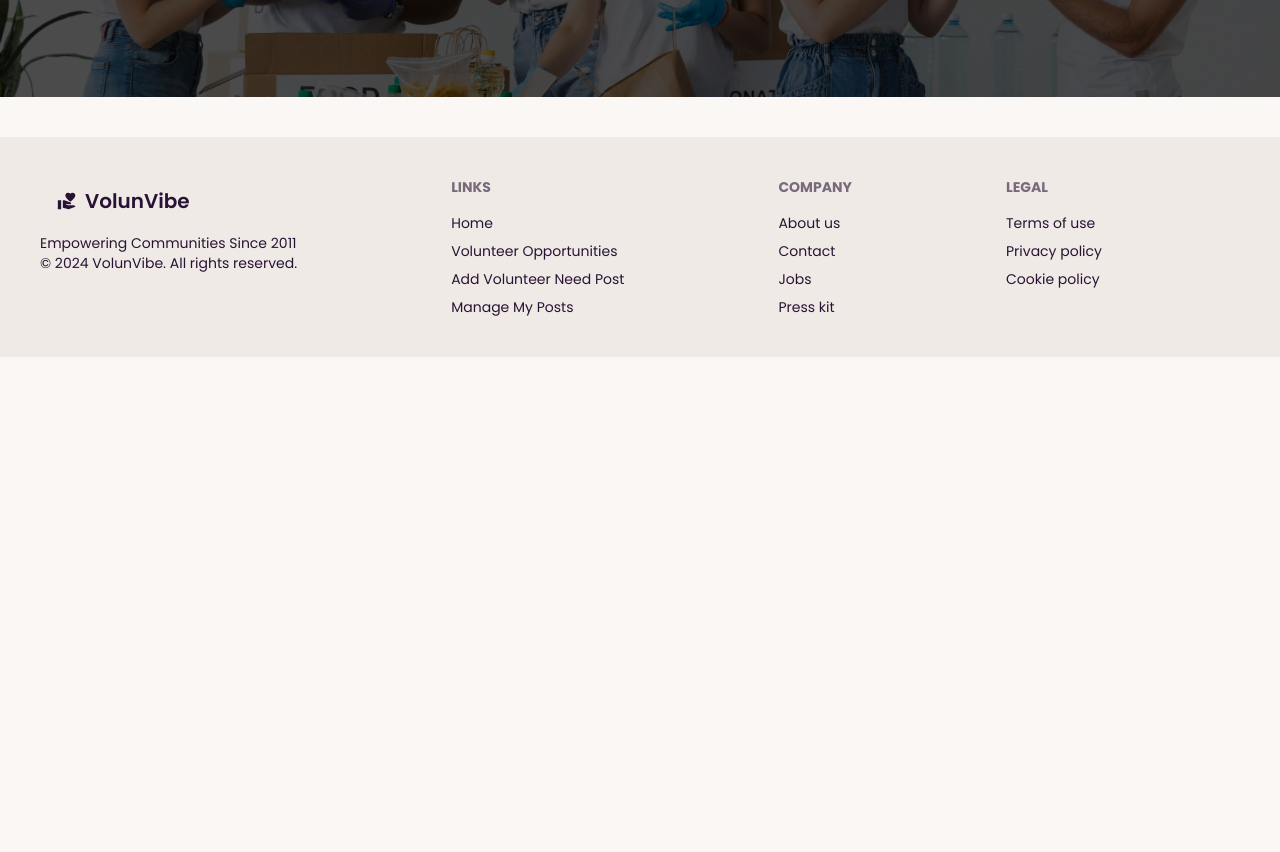
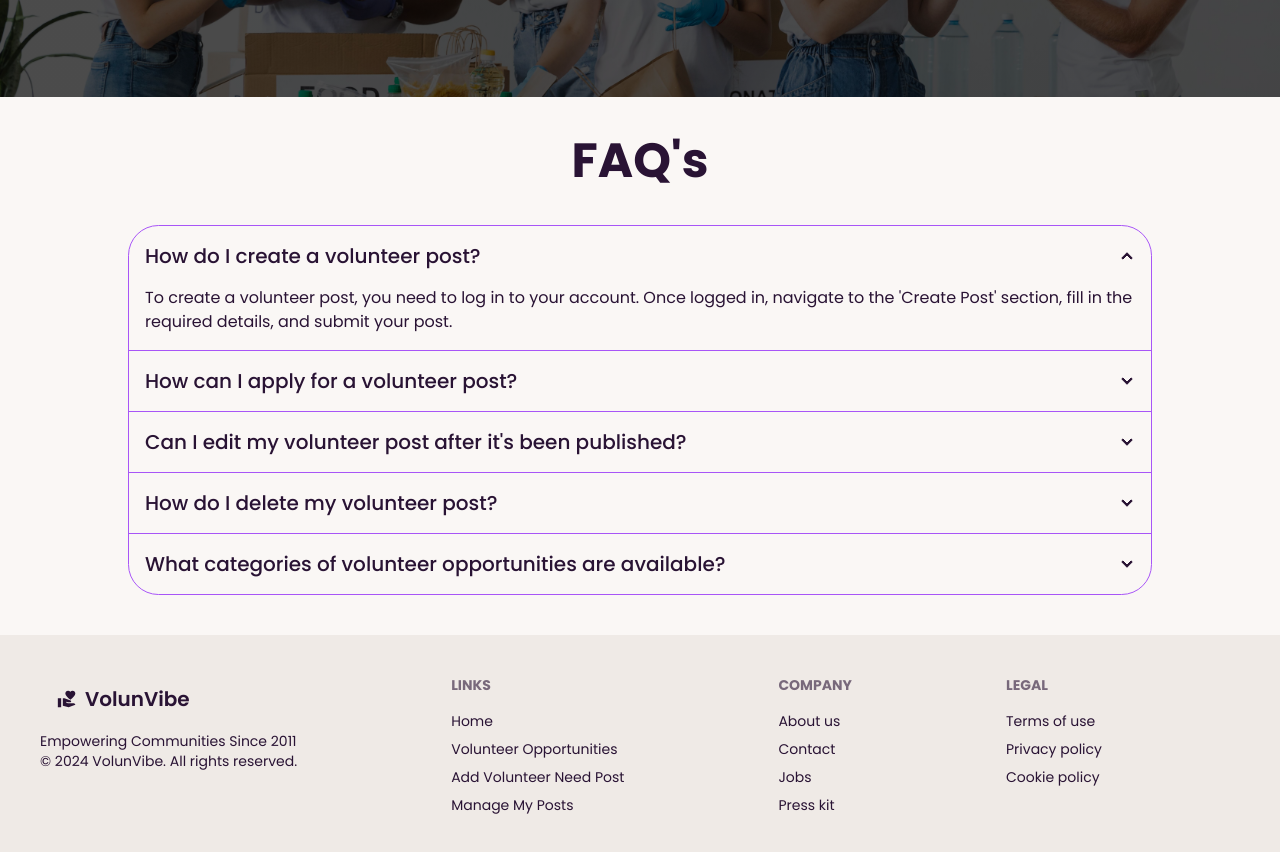
Before and after one commit to Atef-Abrar-Bhuyian/VolunVibe-Client, a React (Vite) app: page / in a window 1280 px wide. Shown: the part 1240-2092 px from the top of the page. Before the commit the page ends 1597 px from the top, so only its background shows below. Built offline with nearby package versions, Linux system fonts and the light colour scheme.

Commit message:
faq section done

```diff
--- a/index.html
+++ b/index.html
@@ -2,9 +2,9 @@
 <html lang="en" data-theme="cupcake">
   <head>
     <meta charset="UTF-8" />
-    <link rel="icon" type="image/svg+xml" href="/vite.svg" />
+    <link rel="shortcut icon" href="https://img.icons8.com/?size=100&id=EK3LAUkrZ5Yy&format=png&color=000000" type="image/x-icon">
     <meta name="viewport" content="width=device-width, initial-scale=1.0" />
-    <title>Vite + React</title>
+    <title>VolunVibe</title>
   </head>
   <body>
     <div id="root"></div>
--- /dev/null
+++ b/src/components/FAQ/Faq.jsx
@@ -0,0 +1,82 @@
+import React from "react";
+import {  Slide } from "react-awesome-reveal";
+
+const Faq = () => {
+  return (
+    <div className="w-4/5 mx-auto my-10">
+       <Slide direction="up"> <h1 className="text-5xl font-bold text-center mb-10">FAQ's</h1></Slide>
+      <div className="join join-vertical w-full">
+        <div className="collapse collapse-arrow join-item border-purple-500 border">
+          <input type="radio" name="my-accordion-4" defaultChecked />
+          <div className="collapse-title text-xl font-medium">
+            How do I create a volunteer post?
+          </div>
+          <div className="collapse-content">
+            <p>
+              To create a volunteer post, you need to log in to your account.
+              Once logged in, navigate to the 'Create Post' section, fill in the
+              required details, and submit your post.
+            </p>
+          </div>
+        </div>
+        <div className="collapse collapse-arrow join-item border-purple-500 border">
+          <input type="radio" name="my-accordion-4" />
+          <div className="collapse-title text-xl font-medium">
+            How can I apply for a volunteer post?
+          </div>
+          <div className="collapse-content">
+            <p>
+              To apply for a volunteer post, log in to your account, browse the
+              available posts, and click on the 'Apply' button for the post you
+              are interested in. Follow the instructions to complete your
+              application.
+            </p>
+          </div>
+        </div>
+        <div className="collapse collapse-arrow join-item border-purple-500 border">
+          <input type="radio" name="my-accordion-4" />
+          <div className="collapse-title text-xl font-medium">
+            Can I edit my volunteer post after it's been published?
+          </div>
+          <div className="collapse-content">
+            <p>
+              Yes, you can edit your volunteer post. Log in to your account, go
+              to <b>'Manage My Post'</b>, select the post you want to edit, make
+              the necessary changes, and save the updates.
+            </p>
+          </div>
+        </div>
+
+        <div className="collapse collapse-arrow join-item border-purple-500 border">
+          <input type="radio" name="my-accordion-4" />
+          <div className="collapse-title text-xl font-medium">
+            How do I delete my volunteer post?
+          </div>
+          <div className="collapse-content">
+            <p>
+              To delete a volunteer post, log in to your account, go to 'My
+              Posts', select the post you want to delete, and click on the
+              'Delete' button. Confirm the deletion to remove the post.
+            </p>
+          </div>
+        </div>
+        <div className="collapse collapse-arrow join-item border-purple-500 border">
+          <input type="radio" name="my-accordion-4" />
+          <div className="collapse-title text-xl font-medium">
+            What categories of volunteer opportunities are available?
+          </div>
+          <div className="collapse-content">
+            <p>
+              We offer volunteer opportunities in various categories, including
+              healthcare, education, social service, and animal welfare. Browse
+              through these categories to find opportunities that match your
+              interests.
+            </p>
+          </div>
+        </div>
+      </div>
+    </div>
+  );
+};
+
+export default Faq;
--- a/src/components/Impact/Impact.jsx
+++ b/src/components/Impact/Impact.jsx
@@ -19,7 +19,7 @@ const Impact = () => {
             <Slide direction="up">
               {inView && (
                 <CountUp
-                  scrollSpyOnce={true}
+
                   start={70000}
                   end={75000}
                   duration={1}
@@ -40,6 +40,7 @@ const Impact = () => {
             <Slide direction="up">
               {inView && (
                 <CountUp
+
                   start={12000}
                   end={13000}
                   duration={1}
@@ -62,6 +63,7 @@ const Impact = () => {
             <Slide direction="up">
               {inView && (
                 <CountUp
+
                   start={10000}
                   end={10500}
                   duration={1}
@@ -82,6 +84,7 @@ const Impact = () => {
             <Slide direction="up">
               {inView && (
                 <CountUp
+
                   start={33000}
                   end={3500}
                   duration={1}
--- a/src/pages/Home/Home.jsx
+++ b/src/pages/Home/Home.jsx
@@ -2,6 +2,7 @@ import React from 'react';
 import HeroSlider from '../../components/HeroSlider/HeroSlider';
 import Impact from '../../components/Impact/Impact';
 import VolunteerCallToAction from '../../components/VolunteerCallToAction/VolunteerCallToAction';
+import Faq from '../../components/FAQ/Faq';
 
 const Home = () => {
     return (
@@ -9,6 +10,7 @@ const Home = () => {
             <HeroSlider></HeroSlider>
             <Impact></Impact>
             <VolunteerCallToAction></VolunteerCallToAction>
+            <Faq></Faq>
         </div>
     );
 };
```
